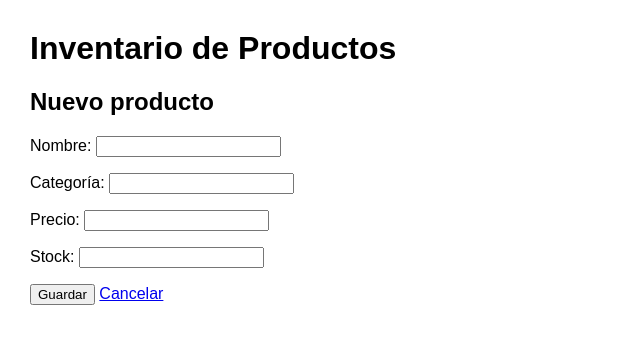
After one commit to SrDejesus26/Inventario-gitflow-DeJesus, a Flask app: page /nuevo in a window 1280 px wide. The commit adds this page. Shown: the top 344 px of the page, without its empty margins (0-640 px from the left). Run offline with Flask 3, Linux system fonts and the light colour scheme.

Commit message:
feat: crear producto

```diff
--- a/app.py
+++ b/app.py
@@ -14,5 +14,19 @@ def index():
     conn.close()
     return render_template("index.html", productos=productos)
 
+@app.route("/nuevo", methods=["GET", "POST"])
+def nuevo():
+    if request.method == "POST":
+        conn = get_db()
+        conn.execute(
+            "INSERT INTO productos (nombre, categoria, precio, stock) VALUES (?, ?, ?, ?)",
+            (request.form["nombre"], request.form["categoria"],
+             float(request.form["precio"]), int(request.form["stock"])))
+        conn.commit()
+        conn.close()
+        flash("Producto creado")
+        return redirect(url_for("index"))
+    return render_template("form.html", titulo="Nuevo producto", p=None)
+
 if __name__ == "__main__":
     app.run(debug=True)
--- /dev/null
+++ b/templates/form.html
@@ -0,0 +1,12 @@
+{% extends "base.html" %}
+{% block content %}
+<h2>{{ titulo }}</h2>
+<form method="post">
+  <p>Nombre: <input name="nombre" value="{{ p.nombre if p else '' }}" required></p>
+  <p>Categoría: <input name="categoria" value="{{ p.categoria if p else '' }}" required></p>
+  <p>Precio: <input name="precio" type="number" step="0.01" min="0" value="{{ p.precio if p else '' }}" required></p>
+  <p>Stock: <input name="stock" type="number" min="0" value="{{ p.stock if p else '' }}" required></p>
+  <button type="submit">Guardar</button>
+  <a href="{{ url_for('index') }}">Cancelar</a>
+</form>
+{% endblock %}
--- a/templates/index.html
+++ b/templates/index.html
@@ -1,5 +1,6 @@
 {% extends "base.html" %}
 {% block content %}
+<p><a href="{{ url_for('nuevo') }}">+ Nuevo producto</a></p>
 <table>
   <tr><th>ID</th><th>Nombre</th><th>Categoría</th><th>Precio</th><th>Stock</th><th>Acciones</th></tr>
   {% for p in productos %}
```
